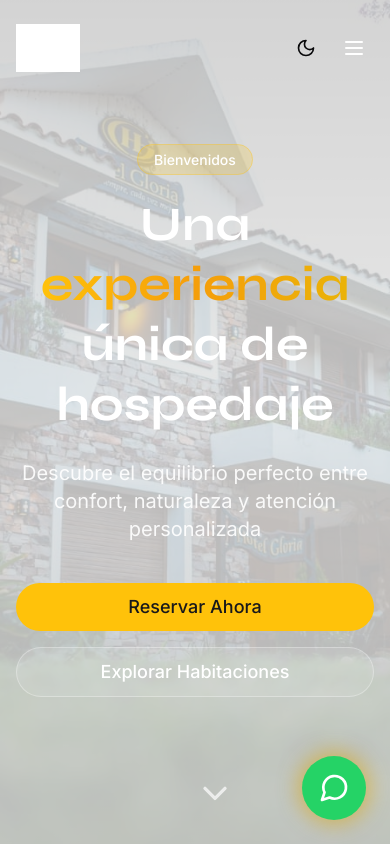
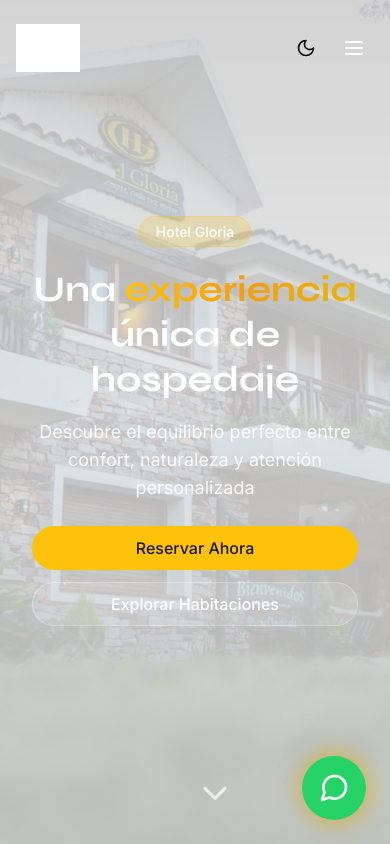
Before and after one commit to clientesweb/hotelgloria, a Next.js app: page / in a window 390 px wide. Shown: the top 844 px of the page. Built offline with nearby package versions, Linux system fonts and the light colour scheme; grey boxes are pictures that could not be loaded.

Commit message:
Actualizar immersive-hero.tsx

```diff
--- a/components/immersive-hero.tsx
+++ b/components/immersive-hero.tsx
@@ -89,12 +89,12 @@ export default function ImmersiveHero() {
             className="mb-6 inline-block"
           >
             <span className="px-4 py-1.5 rounded-full bg-primary/20 backdrop-blur-sm text-white text-sm font-medium border border-primary/30">
-              Bienvenidos
+              Hotel Gloria
             </span>
           </motion.div>
 
           <motion.h1
-            className="text-5xl md:text-7xl lg:text-8xl font-bold text-white mb-6 leading-tight"
+            className="text-4xl sm:text-5xl md:text-6xl lg:text-7xl font-bold text-white mb-4 sm:mb-6 leading-tight"
             initial={{ opacity: 0, y: 20 }}
             animate={{ opacity: 1, y: 0 }}
             transition={{ duration: 0.8, delay: 0.5 }}
@@ -103,7 +103,7 @@ export default function ImmersiveHero() {
           </motion.h1>
 
           <motion.p
-            className="text-xl md:text-2xl text-white/90 mb-10 max-w-2xl mx-auto"
+            className="text-lg sm:text-xl md:text-2xl text-white/90 mb-6 sm:mb-10 max-w-2xl mx-auto px-4"
             initial={{ opacity: 0, y: 20 }}
             animate={{ opacity: 1, y: 0 }}
             transition={{ duration: 0.8, delay: 0.7 }}
@@ -112,21 +112,21 @@ export default function ImmersiveHero() {
           </motion.p>
 
           <motion.div
-            className="flex flex-col sm:flex-row justify-center gap-4"
+            className="flex flex-col sm:flex-row justify-center gap-3 sm:gap-4 px-4"
             initial={{ opacity: 0, y: 20 }}
             animate={{ opacity: 1, y: 0 }}
             transition={{ duration: 0.8, delay: 0.9 }}
           >
             <Button
               size="lg"
-              className="rounded-full px-8 py-6 text-lg font-medium bg-primary text-primary-foreground hover:bg-primary/90"
+              className="rounded-full px-6 sm:px-8 py-5 sm:py-6 text-base sm:text-lg font-medium bg-primary text-primary-foreground hover:bg-primary/90"
             >
               Reservar Ahora
             </Button>
             <Button
               size="lg"
               variant="outline"
-              className="rounded-full px-8 py-6 text-lg font-medium bg-white/10 text-white hover:bg-white/20 border-white/30"
+              className="rounded-full px-6 sm:px-8 py-5 sm:py-6 text-base sm:text-lg font-medium bg-white/10 text-white hover:bg-white/20 border-white/30"
             >
               Explorar Habitaciones
             </Button>
```
